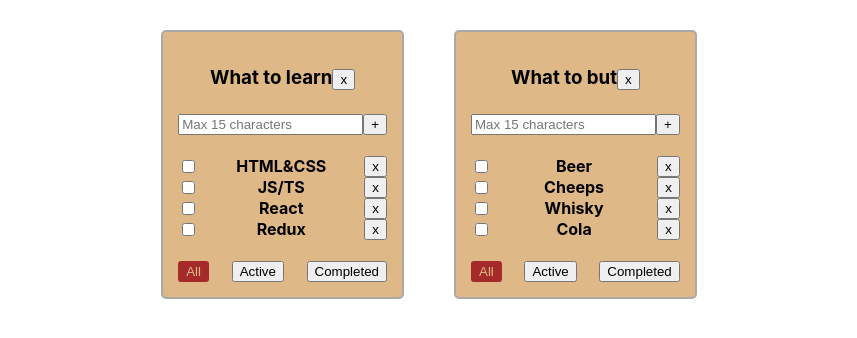
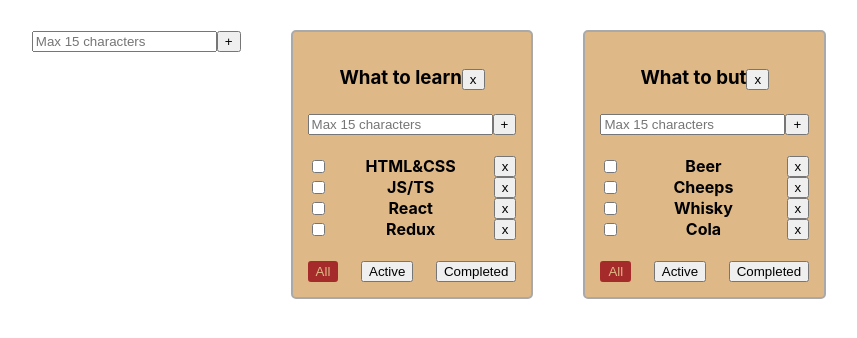
Before and after one commit to Voris03/ToDo-List, a React (Create React App) app: page / in a window 1280 px wide. Shown: the top 338 px of the page, without its empty margins (186-1043 px from the left). Built offline with nearby package versions, Linux system fonts and the light colour scheme.

Commit message:
add: f AddToDoList

```diff
--- a/src/App.tsx
+++ b/src/App.tsx
@@ -2,6 +2,7 @@ import React, { useState } from "react";
 import "./App.css";
 import { TodoList } from "./ToDoList/Todolist";
 import { v1 } from "uuid";
+import { AddItemForm } from "./ToDoList/AddItemForm";
 
 // Create
 // Read(filter, sort, search, view mode)
@@ -59,6 +60,7 @@ function App() {
     ],
   });
 
+  // Tasks
   const removeTask = (taskId: string, todolistId: string) => {
     // // 1
     // const nextState: TaskType[] = tasks.filter((task) => task.id !== taskId);
@@ -101,6 +103,7 @@ function App() {
     });
   };
 
+  //  Todolist
   const changeTodolistFilter = (
     newFilter: FilterValuesType,
     todolistId: string
@@ -112,15 +115,28 @@ function App() {
     );
   };
 
-  const removeTodolist = (todolistId: string) =>{
-    setTodolist(todolist.filter(tl => tl.id !== todolistId))
-    delete tasks[todolistId]
-  }
+  const removeTodolist = (todolistId: string) => {
+    setTodolist(todolist.filter((tl) => tl.id !== todolistId));
+    delete tasks[todolistId];
+  };
+
+  const addTodolist = (title: string) => {
+    const todolistID = v1();
+    const newTodolist: TodolistType = {
+      id: todolistID,
+      title: title,
+      filter: "all",
+    };
+
+    setTodolist([...todolist, newTodolist]);
+    setTasks({ ...tasks, [todolistID]: [] });
+  };
 
   // GUI
 
   return (
     <div className="App">
+      <AddItemForm addItem={addTodolist} />
       {todolist.map((tl) => {
         let filteredTasks: TaskType[] = tasks[tl.id];
         if (tl.filter === "active") {
--- /dev/null
+++ b/src/ToDoList/AddItemForm.tsx
@@ -0,0 +1,45 @@
+import React, { ChangeEvent, useState, KeyboardEvent } from "react";
+import { Button } from "./Button";
+
+type AddItemFormPropsType = {
+  addItem: (title: string) => void;
+};
+
+export const AddItemForm = ({ addItem }: AddItemFormPropsType) => {
+  const [itemTitle, setItemTitle] = useState("");
+  const [error, setError] = useState<string | null>(null);
+
+  const changeItemTitleHandler = (event: ChangeEvent<HTMLInputElement>) => {
+    setItemTitle(event.currentTarget.value);
+  };
+
+  const addItemOnKeyUpHandler = (event: KeyboardEvent<HTMLInputElement>) => {
+    if (event.key === "Enter") {
+      addItemHandler();
+    }
+  };
+
+  const addItemHandler = () => {
+    if (itemTitle.trim() !== "") {
+      addItem(itemTitle.trim());
+      setItemTitle("");
+    } else {
+      setError("Title is required");
+    }
+  };
+
+  return (
+    <div>
+      <input
+        value={itemTitle}
+        onChange={changeItemTitleHandler}
+        placeholder="Max 15 characters"
+        onKeyDown={addItemOnKeyUpHandler}
+        className={error ? "error" : ""}
+      />
+
+      <Button title={"+"} onClickHandler={addItemHandler} />
+      {error && <div className={"error-message"}>{error}</div>}
+    </div>
+  );
+};
--- a/src/ToDoList/Todolist.tsx
+++ b/src/ToDoList/Todolist.tsx
@@ -2,6 +2,7 @@ import React, { useState, KeyboardEvent, ChangeEvent } from "react";
 import { FilterValuesType, TaskType } from "../App";
 import { Button } from "./Button";
 import { error } from "console";
+import { AddItemForm } from "./AddItemForm";
 
 type TodoListPropsType = {
   todolistId: string
@@ -16,8 +17,8 @@ type TodoListPropsType = {
 };
 
 export const TodoList = (props: TodoListPropsType) => {
-  const [taskTitle, setTaskTitle] = useState("");
-  const [taskInputError, setTaskInputError] = useState(false);
+  // const [taskTitle, setTaskTitle] = useState("");
+  // const [taskInputError, setTaskInputError] = useState(false);
 
   const taskList: JSX.Element =
     props.tasks.length === 0 ? (
@@ -46,26 +47,15 @@ export const TodoList = (props: TodoListPropsType) => {
       </ul>
     );
 
-  const onClickAddTaskHandler = () => {
-    const trimmedTaskTitle = taskTitle.trim();
-    if (trimmedTaskTitle) {
-      if (isTitleLengthValid) {
-        props.addTask(taskTitle, props.todolistId);
-        setTaskTitle("");
-      }
-    } else {
-      setTaskInputError(true);
-      setTaskTitle("");
-    }
+  const addTaskHandler = (itemTitle: string) => {
+    props.addTask(itemTitle, props.todolistId);
   };
 
-  const onKeyDownAddTaskHandler = (e: KeyboardEvent<HTMLInputElement>) => {
-    if (e.key === "Enter") {
-      onClickAddTaskHandler();
-    }
-  };
-
-  const isTitleLengthValid = taskTitle.length <= 15;
+  // const onKeyDownAddTaskHandler = (e: KeyboardEvent<HTMLInputElement>) => {
+  //   if (e.key === "Enter") {
+  //     onClickAddTaskHandler();
+  //   }
+  // };
 
   return (
     <div className="todolist">
@@ -73,7 +63,7 @@ export const TodoList = (props: TodoListPropsType) => {
         {props.title}
         <Button title="x" onClickHandler={() => props.removeTodolist(props.todolistId)}/>
       </h3>
-      <div>
+      {/* <div>
         <input
           value={taskTitle}
           onChange={(e) => {
@@ -97,7 +87,9 @@ export const TodoList = (props: TodoListPropsType) => {
         {taskInputError && (
           <div style={{ color: "red" }}>Title is required</div>
         )}
-      </div>
+      </div> */}
+      <AddItemForm addItem={addTaskHandler} />
+
       {taskList}
       <div className="wrapper">
         <Button
```
Also changed, not shown: 2 other files (tests, documents, lock files or other folders).
